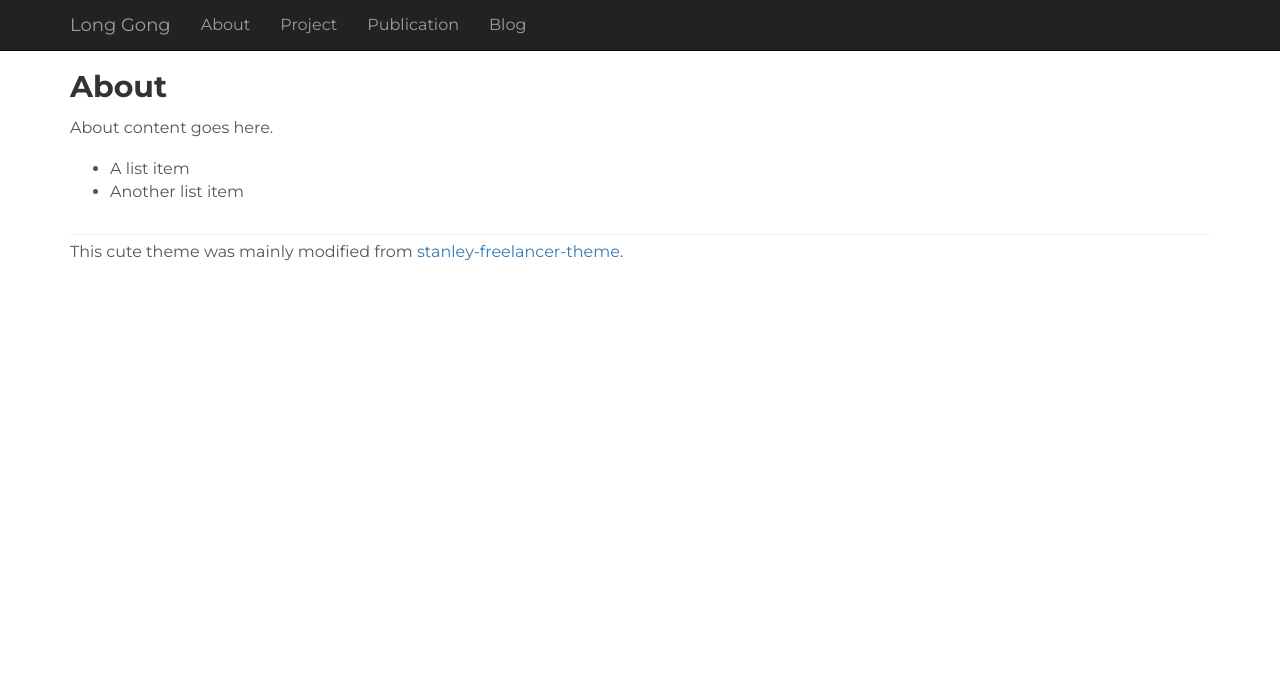
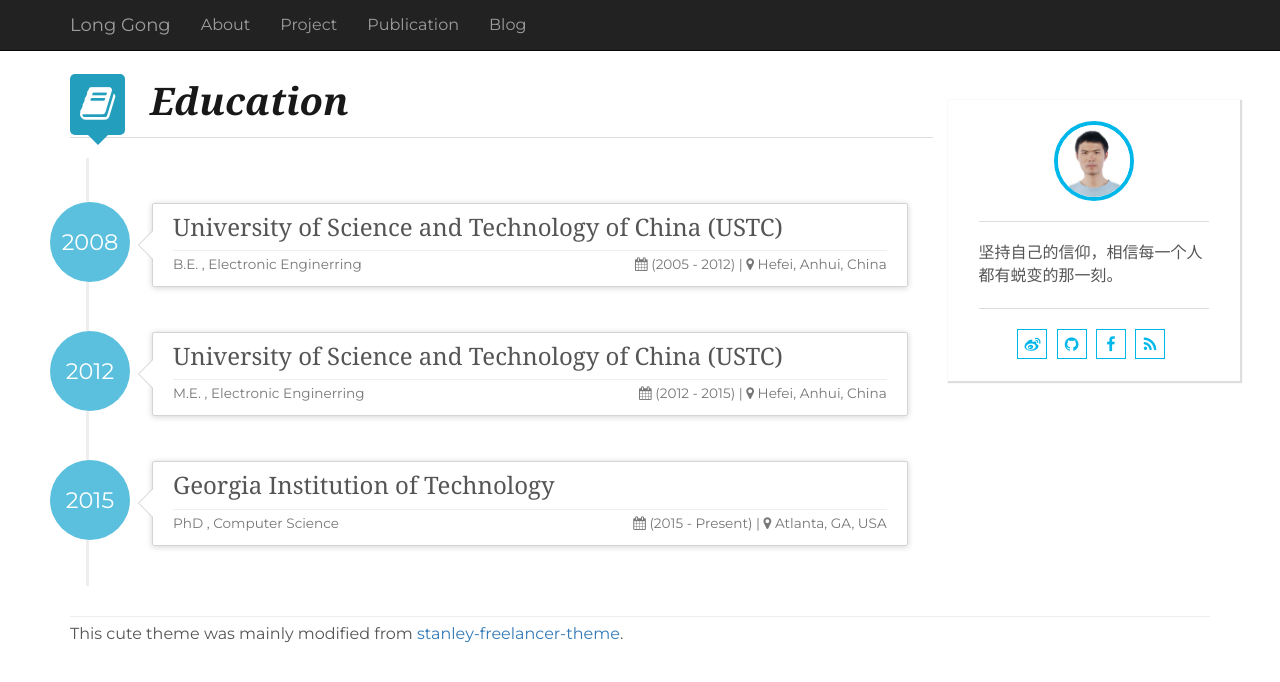
Before and after one commit to lgong30/personal_web_enhanced, a Jekyll site: the page built from _pages/01_about.md, in a window 1280 px wide. Shown: the top 682 px of the page. Built offline with Jekyll 4.4.1, drawn with Linux system fonts in a browser that asks for light colours; comment, search, counter and statistics services are not loaded.

Commit message:
add about

```diff
--- a/_config.yml
+++ b/_config.yml
@@ -64,6 +64,31 @@
   email: gonglong.gatech@gmail.com
   url: http://cc.gatech.edu/~lgong30
 
+education:
+  - edu1:
+    institution: University of Science and Technology of China (USTC)
+    address: Hefei, Anhui, China
+    degree: B.E.
+    major: Electronic Enginerring
+    started: 2008
+    duration: (2005 - 2012)
+    description: ""
+  - edu2:
+    institution: University of Science and Technology of China (USTC)
+    address: Hefei, Anhui, China
+    degree: M.E.
+    major: Electronic Enginerring
+    started: 2012
+    duration: (2012 - 2015)
+    description: ""
+  - edu3:
+    institution: Georgia Institution of Technology
+    address: Atlanta, GA, USA
+    degree: PhD
+    major: Computer Science
+    started: 2015
+    duration: (2015 - Present)
+    description: ""
 
 # Gems
 gems: [jekyll-paginate]
--- /dev/null
+++ b/_includes/education.html
@@ -0,0 +1,45 @@
+
+<!-- Education Panel -->
+<h1 class="title with-icon"><span class="fa fa-book cat-title"></span><em>Education</em></h1>
+<ul class="timeline">
+    {% for education in site.education %}
+    <li class="timeline-inverted">
+        {% if education.started %}
+        <div class="timeline-badge info">{{ education.started }}</div>
+        {% endif %}
+        <div class="timeline-panel grid-block">
+            <div class="timeline-heading">
+                {% if education.institution %}
+                <h3 class="timeline-title">{{ education.institution }}</h3>
+                <hr/>
+                {% endif %}
+                <span class="span-left">
+                    <small class="text-muted">
+                        {% if education.degree %}
+                        {{ education.degree }}
+                        {% endif %}
+                        {% if education.major %}
+                        , {{ education.major }}
+                        {% endif %}
+                    </small>
+                </span>
+                <span class="span-right">
+                    <small class="text-muted">
+                        {% if education.duration %}
+                        <i class="fa fa-calendar"></i> {{ education.duration }} |
+                        {% endif %}
+                        {% if education.address %}
+                        <i class="fa fa-map-marker"></i>  {{ education.address }}
+                        {% endif %}
+                    </small>
+                </span>
+            </div>
+            <!--<div class="timeline-body">-->
+                <!--{% if education.description %}-->
+                <!--<p>{{ education.description }}</p>-->
+                <!--{% endif %}-->
+            <!--</div>-->
+        </div>
+    </li>
+    {% endfor %}
+</ul>
--- a/_includes/footer.html
+++ b/_includes/footer.html
@@ -21,7 +21,7 @@
 
 <!-- jQuery -->
 <script src="{{ "/js/jquery.js" | prepend: site.baseurl }}"></script>
-<script src="{{ "/js/nav.js" | prepend: site.baseurl }}"></script>
+
 
 <!-- Bootstrap Core JavaScript -->
 <script src="{{ "/js/bootstrap.min.js" | prepend: site.baseurl }}"></script>
@@ -30,3 +30,5 @@
 {% for script in page.scripts %}
 <script type="text/javascript" src="{{'/js/' | append: script | prepend: site.baseurl }}"></script>
 {% endfor %}
+<script src="{{ "/js/nav.js" | prepend: site.baseurl }}"></script>
+<script src="{{ "/js/sidebar.js" | prepend: site.baseurl }}"></script>
--- a/_includes/head.html
+++ b/_includes/head.html
@@ -23,6 +23,11 @@
     <!--<link rel="stylesheet" href="path/to/font-awesome/css/font-awesome.min.css">-->
     <link href="http://fonts.googleapis.com/css?family=Cookie" rel="stylesheet" type="text/css">
 
+    <!-- custom js -->
+    {% for style in page.styles %}
+    <link rel="stylesheet" type="text/css" href="{{'/css/' | append: style | prepend: site.baseurl }}">
+    {% endfor %}
+
     <!-- HTML5 Shim and Respond.js IE8 support of HTML5 elements and media queries -->
     <!-- WARNING: Respond.js doesn't work if you view the page via file:// -->
     <!--[if lt IE 9]>
--- /dev/null
+++ b/_layouts/about.html
@@ -0,0 +1,18 @@
+---
+layout: default
+---
+
+
+<div class="container">
+    <div class="row">
+        <div class="col-md-9 col-content">
+            {% include education.html %}
+        </div>
+
+        <div class="col-md-3 col-sidebar">
+            {% include author.html %}
+        </div>
+
+    </div> <!-- row -->
+
+</div> <!-- container -->
--- a/_pages/01_about.md
+++ b/_pages/01_about.md
@@ -1,10 +1,6 @@
 ---
-layout: page
+layout: about
 title: About
 permalink: /about/
+styles: [resumecard.css]
 ---
-
-About content goes here.
-
-* A list item
-* Another list item
--- a/css/custom.css
+++ b/css/custom.css
@@ -215,3 +215,15 @@
   background-color: #f0f7fd;
   border-color: #d0e3f0;
 }
+
+.fixed-div-lg {
+    position: fixed;
+}
+
+/* for adjusting tag */
+.paddingDIV {
+    display: block;
+    height: 150px;
+    /*padding-top: 100px;*/
+    margin-top: -100px;
+}
--- /dev/null
+++ b/css/resumecard.css
@@ -0,0 +1,295 @@
+/* copy from https://ddbullfrog.github.io/resumecard/ */
+
+/*!* span *!*/
+/*span.pure-text {*/
+    /*padding-left: 10px;*/
+/*}*/
+
+
+/* grid */
+.grid-block {
+    background-color: #f0f0f0;
+    background-color: rgba(255, 255, 255, 0.4);
+    border: 1px solid #dddddd;
+    /*border-top: 4px solid #a7a59b;*/
+    /*background-color: #f6e9d9;*/
+    width: 95%;
+    /*padding: 15px 25px;*/
+    /*margin: 10px 0;*/
+    margin-top: 25px;
+    margin-left: 15px;
+}
+
+.grid-block:before {
+    content: '';
+    display: block;
+    position: absolute;
+    bottom: 0;
+    right: 0;
+    width: 0;
+    height: 0;
+    border-color: transparent #ddd #ddd transparent;
+    border-style: solid;
+    border-width: 21px;
+}
+
+.grid-block:after {
+    content: '';
+    display: block;
+    position: absolute;
+    bottom: 0;
+    right: 0;
+    width: 0;
+    height: 0;
+    border-color: transparent #ebebeb #ebebeb transparent;
+    border-style: solid;
+    border-width: 20px;
+}
+
+.grid-block h4 {
+    word-wrap: break-word;
+}
+
+/* timeline css */
+.timeline {
+    list-style: none;
+    padding: 20px 0 20px;
+    position: relative;
+}
+
+.timeline:before {
+    top: 0;
+    bottom: 0;
+    position: absolute;
+    content: " ";
+    width: 3px;
+    background-color: #eeeeee;
+    margin-left: -1.5px;
+    left: 2%;
+}
+
+.timeline > li {
+    margin-bottom: 20px;
+    position: relative;
+    margin-left: 67px;
+}
+
+.timeline > li:before,
+.timeline > li:after {
+    content: " ";
+    display: table;
+}
+
+.timeline > li:after {
+    clear: both;
+}
+
+.timeline > li:before,
+.timeline > li:after {
+    content: " ";
+    display: table;
+}
+
+.timeline > li:after {
+    clear: both;
+}
+
+.timeline > li > .timeline-panel {
+    float: left;
+    border: 1px solid #d4d4d4;
+    border-radius: 2px;
+    padding-top: 10px;
+    padding-left: 20px;
+    padding-bottom: 0;
+    position: relative;
+    -webkit-box-shadow: 0 1px 6px rgba(0, 0, 0, 0.175);
+    box-shadow: 0 1px 6px rgba(0, 0, 0, 0.175);
+}
+
+.timeline > li > .timeline-panel:before {
+    position: absolute;
+    top: 26px;
+    right: -15px;
+    display: inline-block;
+    border-top: 15px solid transparent;
+    border-left: 15px solid #ccc;
+    border-right: 0 solid #ccc;
+    border-bottom: 15px solid transparent;
+    content: " ";
+}
+
+.timeline > li > .timeline-panel:after {
+    position: absolute;
+    top: 27px;
+    right: -14px;
+    display: inline-block;
+    border-top: 14px solid transparent;
+    border-left: 14px solid #fff;
+    border-right: 0 solid #fff;
+    border-bottom: 14px solid transparent;
+    content: " ";
+}
+
+.timeline > li > .timeline-badge {
+    color: #fff;
+    width: 80px;
+    height: 80px;
+    line-height: 80px;
+    font-size: 1.4em;
+    text-align: center;
+    position: absolute;
+    top: 24px;
+    margin-left: -87px;
+    background-color: #999999;
+    z-index: 100;
+    border-top-right-radius: 50%;
+    border-top-left-radius: 50%;
+    border-bottom-right-radius: 50%;
+    border-bottom-left-radius: 50%;
+}
+
+.timeline > li.timeline-inverted > .timeline-panel {
+}
+
+.timeline > li.timeline-inverted > .timeline-panel:before {
+    border-left-width: 0;
+    border-right-width: 15px;
+    left: -15px;
+    right: auto;
+}
+
+.timeline > li.timeline-inverted > .timeline-panel:after {
+    border-left-width: 0;
+    border-right-width: 14px;
+    left: -14px;
+    right: auto;
+}
+
+div.timeline-heading {
+    width: 100%;
+    display: block;
+}
+
+.timeline-heading hr {
+    padding: 0;
+    margin-top: 4px;
+    margin-bottom: 2px;
+    margin-right: 20px;
+}
+
+.timeline-badge.primary {
+    background-color: #2e6da4 !important;
+}
+
+.timeline-badge.success {
+    background-color: #3f903f !important;
+}
+
+.timeline-badge.warning {
+    background-color: #f0ad4e !important;
+}
+
+.timeline-badge.danger {
+    background-color: #d9534f !important;
+}
+
+.timeline-badge.info {
+    background-color: #5bc0de !important;
+}
+
+.timeline-title {
+    margin-top: 0;
+    color: inherit;
+}
+
+.timeline-heading .span-left {
+    display: inline;
+    float: left;
+    padding-bottom: 10px;
+}
+
+.timeline-heading .span-right {
+    display: inline;
+    float: right;
+    padding-bottom: 10px;
+    margin-right: 20px;
+}
+
+.timeline-body > p,
+.timeline-body > ul {
+    margin-bottom: 0;
+}
+
+.timeline-body > p + p {
+    margin-top: 5px;
+}
+
+
+/* title */
+.title {
+    border-bottom: 1px solid #ddd;
+    position: relative;
+    padding-bottom: 15px;
+    margin-bottom: 20px;
+    /*font-size: 18px;*/
+    /*font-weight: 700;*/
+}
+
+.title.with-icon {
+    padding-left: 50px;
+}
+
+/*.title.with-icon span {*/
+    /*margin-right: 40px;*/
+/*}*/
+
+.title .cat-title {
+    margin-right: 45px;
+    display: inline-block;
+    position: absolute;
+    left: 0;
+    background: #249EBD;
+    padding: 10px;
+    color: white;
+    min-width: 40px;
+    text-align: center;
+    top: -6px;
+    min-height: 40px;
+    padding-bottom: 13px;
+    border-radius: 5px;
+}
+
+.title .cat-title:after {
+    content: "";
+    position: absolute;
+    left: 50%;
+    margin-left: -10px;
+    bottom: -10px;
+    border-top: 10px solid #249EBD;
+    border-left: 10px solid transparent;
+    border-right: 10px solid transparent;
+}
+
+.badge-right-float {
+    float: right;
+}
+
+
+/* #Typography
+================================================== */
+h1.title {
+    color: #181818;
+    font-family: "Georgia", "Times New Roman", serif;
+    font-weight: normal;
+}
+
+h1 em {
+    padding-left: 30px;
+    font-weight: bold;
+}
+
+.timeline h1, h2, h3, h4, h5, h6 {
+    color: #181818;
+    font-family: "Georgia", "Times New Roman", serif;
+    font-weight: normal;
+}
--- /dev/null
+++ b/css/tag-adjust.css
@@ -0,0 +1,5 @@
+.paddingDIV {
+    height: 100px;
+    /*padding-top: 100px;*/
+    margin-top: -100px;
+}
--- /dev/null
+++ b/js/sidebar.js
@@ -0,0 +1,34 @@
+/**
+ * Created by longgong on 1/13/17.
+ */
+jQuery(document).ready(function() {
+
+    if (jQuery(".col-sidebar").length)
+    {
+        var topOffset = jQuery(".col-sidebar").offset().top;
+
+
+
+
+        jQuery(window).scroll(function() {
+
+            var scrollPos = jQuery(window).scrollTop();
+
+            if (scrollPos >= topOffset) {
+                jQuery(".col-sidebar").stop().animate({
+                    marginTop: jQuery(window).scrollTop() - topOffset + 50
+                },2);
+
+            } else {
+
+                jQuery(".col-sidebar").stop().animate({
+                    marginTop: 0
+                },2);
+
+            }
+
+        });
+    }
+
+
+});
```
Also changed, not shown: blog/tag/index.html (+5 -2 lines), js/tag.js (added, +42 -0 lines).
